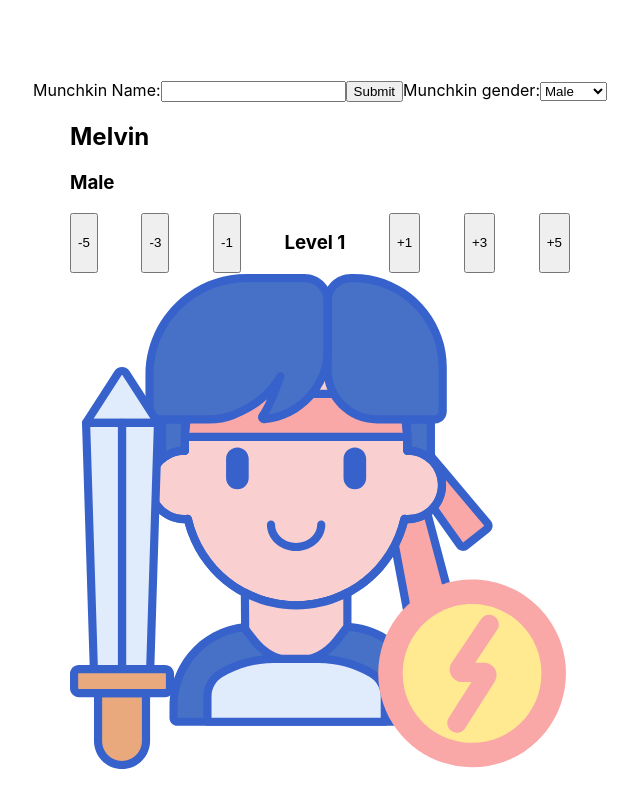
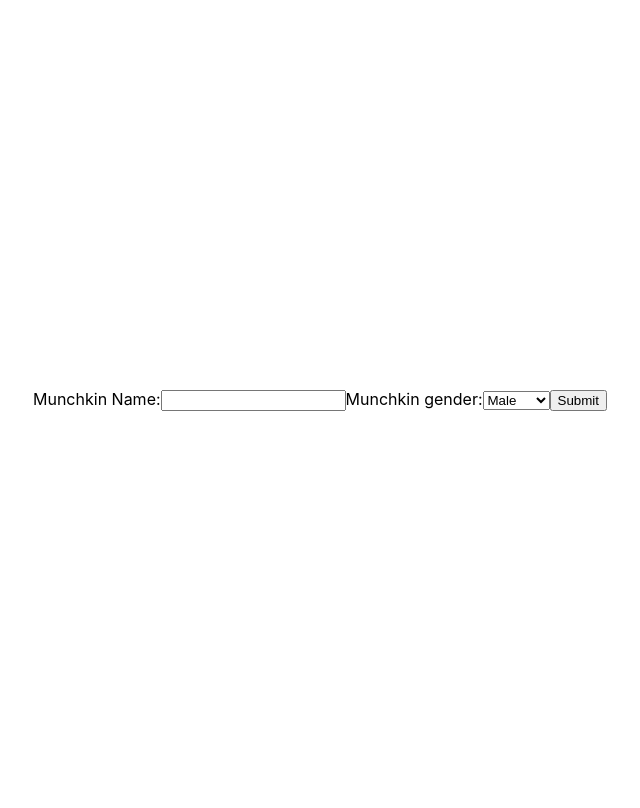
Before and after one commit to CodeyPacker/munchkin, a Next.js app: page / in a window 1280 px wide. Shown: the top 808 px of the page, without its empty margins (320-960 px from the left). Built offline with nearby package versions, Linux system fonts and the light colour scheme.

Commit message:
Added form submit - show/hide styles

```diff
--- a/components/CharacterScreen.js
+++ b/components/CharacterScreen.js
@@ -1,8 +1,9 @@
 import _JSXStyle from "styled-jsx/style";
 import Image from "next/image";
-const CharacterScreen = ({ playerLevel, handlePlayerLevelChange, name, gender }) => {
+const CharacterScreen = ({ playerLevel, handlePlayerLevelChange, name, gender, activeScreen }) => {
+  console.log(activeScreen);
   return (
-    <div>
+    <div className={activeScreen !== "character-screen" ? "hide" : "show"}>
       <h2>{name}</h2>
       <h3>{gender} </h3>
       <div className="character-level">
--- a/components/CharacterSetup.js
+++ b/components/CharacterSetup.js
@@ -1,14 +1,13 @@
 import _JSXStyle from "styled-jsx/style";
 
-const CharacterSetup = ({ handleSetName, handleSetGender, handleFormSubmit }) => {
+const CharacterSetup = ({ handleSetName, handleSetGender, handleSetActiveScreen, activeScreen }) => {
   return (
-    <div>
-      <form onSubmit={(e) => handleFormSubmit(e)}>
+    <div className={activeScreen !== "character-setup" ? "hide" : "show"}>
+      <form onSubmit={(event) => handleSetActiveScreen(event, "character-screen")}>
         <label>
           Munchkin Name:
           <input type="text" onChange={(e) => handleSetName(e)} />
         </label>
-        <button>Submit</button>
         <label>
           Munchkin gender:
           <select onChange={(e) => handleSetGender(e)}>
@@ -16,6 +15,7 @@ const CharacterSetup = ({ handleSetName, handleSetGender, handleFormSubmit }) =>
             <option value="female">Female</option>
           </select>
         </label>
+        <button>Submit</button>
       </form>
     </div>
   );
--- a/pages/index.js
+++ b/pages/index.js
@@ -8,6 +8,12 @@ export default function Home() {
   const [playerLevel, setPlayerLevel] = useState(1);
   const [name, setName] = useState("Melvin");
   const [gender, setGender] = useState("Male");
+  const [activeScreen, setActiveScreen] = useState("character-setup");
+  console.log(activeScreen);
+  function handleSetActiveScreen(event, targetScreen) {
+    event.preventDefault();
+    setActiveScreen((prevScreen) => (prevScreen = targetScreen))
+  }
 
   function handlePlayerLevelChange(amount) {
     setPlayerLevel((prevLevel) => prevLevel + amount);
@@ -34,11 +40,14 @@ export default function Home() {
 
       <main className={styles.main}>
         <CharacterSetup
+          activeScreen={activeScreen}
           handleSetGender={handleSetGender}
           handleSetName={handleSetName}
           handleFormSubmit={handleFormSubmit}
+          handleSetActiveScreen={handleSetActiveScreen}
         />
         <CharacterScreen
+          activeScreen={activeScreen}
           handlePlayerLevelChange={handlePlayerLevelChange}
           playerLevel={playerLevel}
           gender={gender}
--- a/styles/globals.css
+++ b/styles/globals.css
@@ -14,3 +14,11 @@ a {
 * {
   box-sizing: border-box;
 }
+
+.hide {
+  display: none;
+}
+
+.show {
+  display: block;
+}
```
